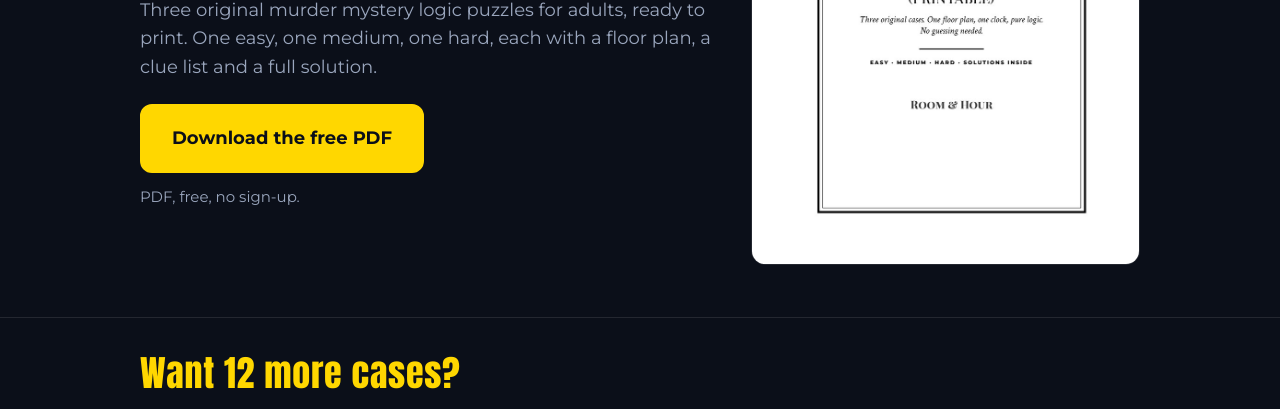
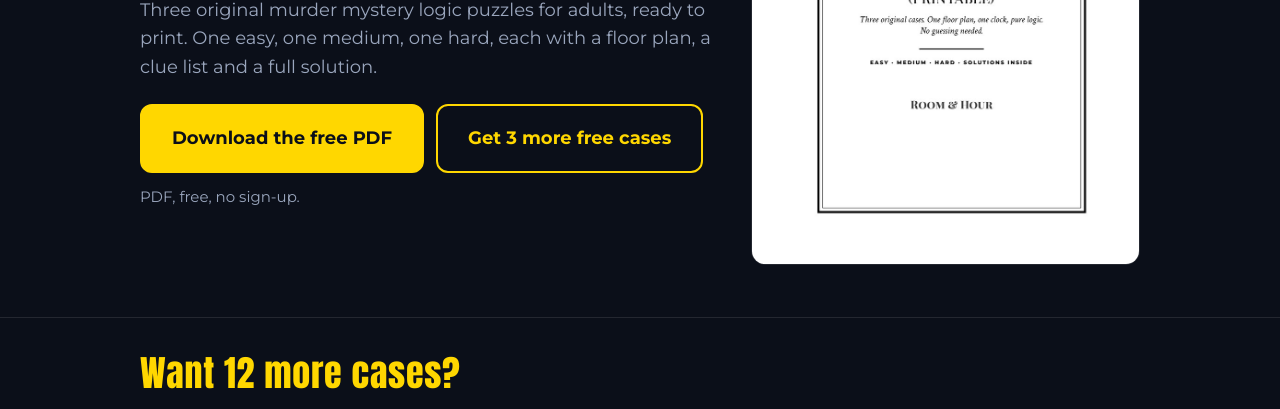
Before and after one commit to Shivamkole1969/roomandhour, a plain HTML site: page free/index.html in a window 1280 px wide. Shown: the part 363-772 px from the top of the page. Drawn offline with Linux system fonts and the light colour scheme.

Commit message:
Free page + free EN PDF: link the free Case Pack 2 (Gumroad)
Co-Authored-By: Claude Opus 5.5 <noreply@anthropic.com>
Claude-Session: https://claude.ai/code/session_01272ZK7cq3xXiUmFmMCiDtJ

```diff
--- a/free/index.html
+++ b/free/index.html
@@ -30,7 +30,7 @@
 <p class="kicker">Murder mystery logic puzzles</p>
 <h1>Free printable murder mystery puzzles</h1>
 <p class="lead">Three original murder mystery logic puzzles for adults, ready to print. One easy, one medium, one hard, each with a floor plan, a clue list and a full solution.</p>
-<div class="btns"><a class="btn gold big" href="../downloads/room-and-hour-free-en.pdf" download>Download the free PDF</a></div>
+<div class="btns"><a class="btn gold big" href="../downloads/room-and-hour-free-en.pdf" download>Download the free PDF</a><a class="btn ghost big" href="https://bigmoneymath.gumroad.com/l/casepack2" rel="noopener">Get 3 more free cases</a></div>
 <p style="margin-top:12px;color:var(--muted);font-size:15px">PDF, free, no sign-up.</p>
 </div><img class="shot" src="../img/free-en.jpg" alt="Cover of the free Room &amp; Hour printable murder mystery puzzle PDF" width="420" height="594"></div>
 <section id="more"><div class="wrap"><h2>Want 12 more cases?</h2><div class="books"><article class="book"><img src="../books/case-files-01.jpg" alt="Room &amp; Hour Case Files No. 1" width="400" height="600" loading="lazy"><div><h3>Room &amp; Hour Case Files No. 1</h3><p>12 new printable murder mysteries with floor plans, a worked example, a nudge for every case and full solutions. Print at home, A4 or US Letter.</p><a class="btn gold" href="https://bigmoneymath.gumroad.com/l/casefiles1" rel="noopener">Get the PDF: $5</a></div></article></div></div></section>
```
Also changed, not shown: 1 other file.
